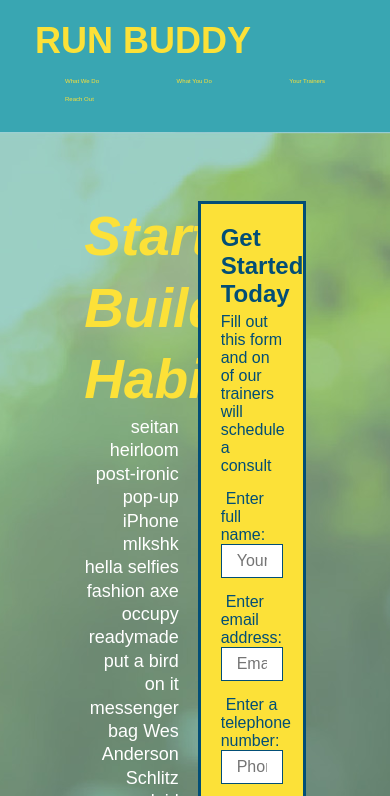
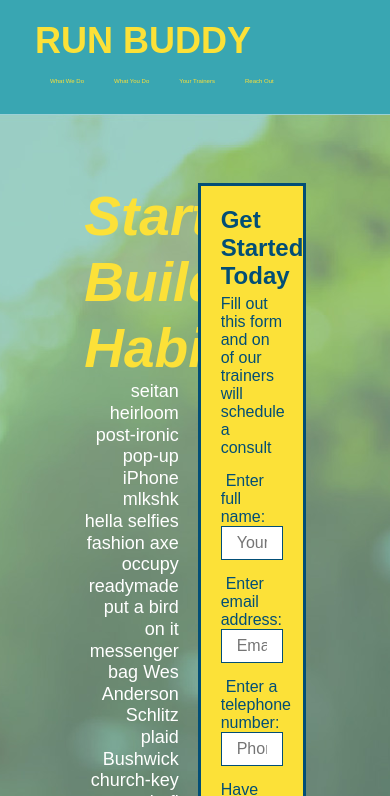
Before and after one commit to Trbergh123/run-buddy, a plain HTML site: page index.html in a window 390 px wide. Shown: the top 796 px of the page. Drawn offline with Linux system fonts and the light colour scheme.

Commit message:
added media query

```diff
--- a/assets/css/style.css
+++ b/assets/css/style.css
@@ -34,7 +34,7 @@ header nav ul {
     list-style: none;
 }
 header nav ul li a {
-    margin: 0 30px;
+    padding: 10px 15px;
     font-weight: lighter;
     font-size: 1.55vw;
 }
@@ -69,6 +69,7 @@ section {
     display: flex;
     justify-content: center;
     flex-wrap: wrap;
+    align-items: flex-start;
 }
 /* Hero Style End */
 .hero-form {
@@ -95,7 +96,7 @@ section {
     margin: 3.5%;
     color: #fff;
     font-size: 18px;
-    line-height: 1.3;
+    line-height: 1.2;
 }
 .hero-cta h2 {
     font-style: italic;
@@ -144,7 +145,7 @@ section {
     background: #fce138;
 }
 .section-title {
-    font-size: 55px;
+    font-size: 48px;
     color: #024e76;
     margin-bottom: 35px;
     padding: 0 100px 20px 100px;
@@ -295,3 +296,21 @@ section {
 .flex-row {
     display: flex;
 }
+
+/* MEDIA QUERY FOR SMALLER DESKTOP SCREENS AND SMALLER */
+@media screen and (max-width: 980px) {
+
+
+}
+
+/*MEDIA QUERY FOR TABLETS AND SMALLER */
+@media screen and (max-width:768px) {
+
+
+}
+
+/*MEDIA QUERY FOR MOBILE PHONES AND SMALLER*/
+@media screen and (max-width: 575px) {
+
+
+}
```
Also changed, not shown: privacy-policy.html (+1 -0 lines).
